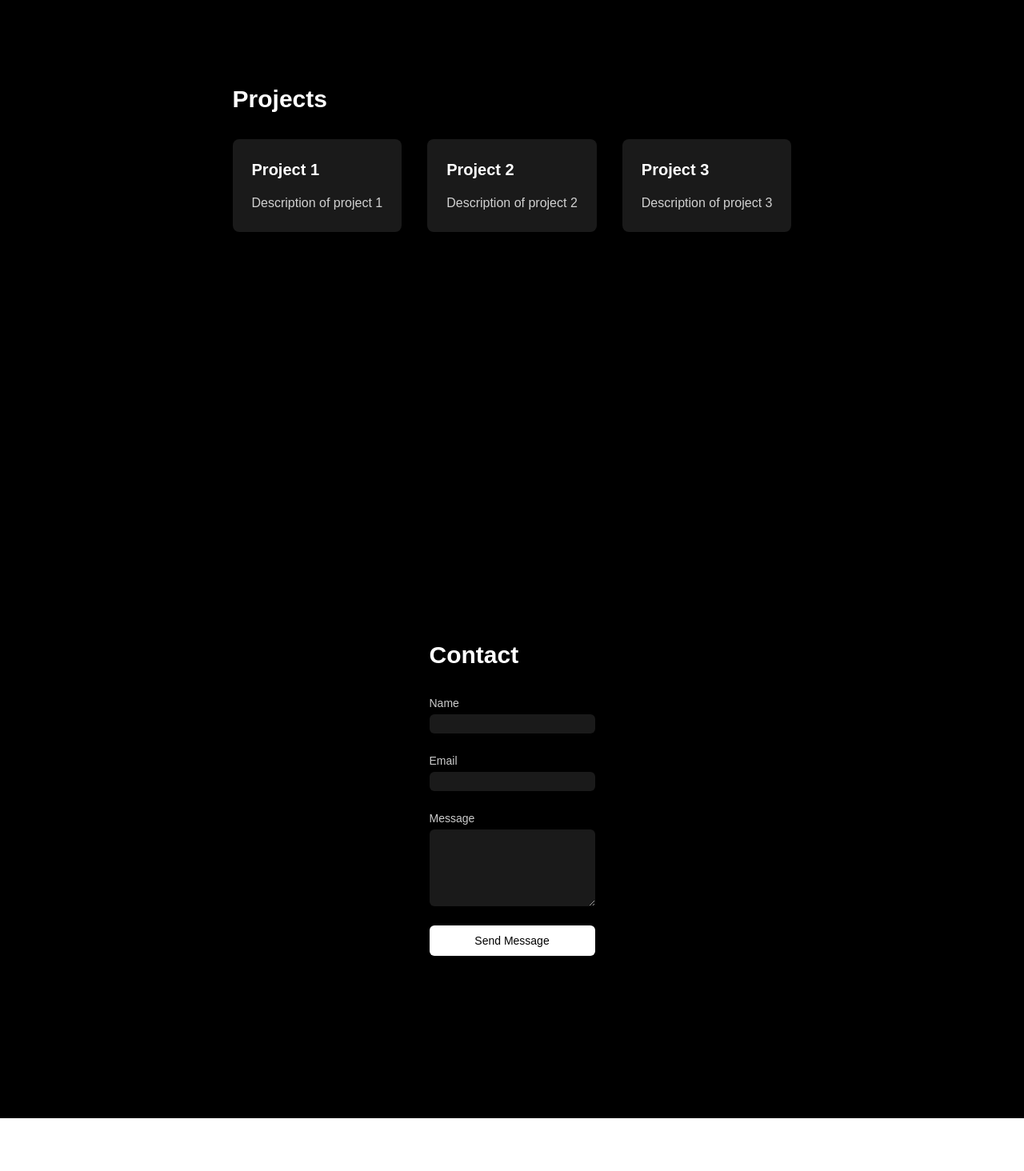
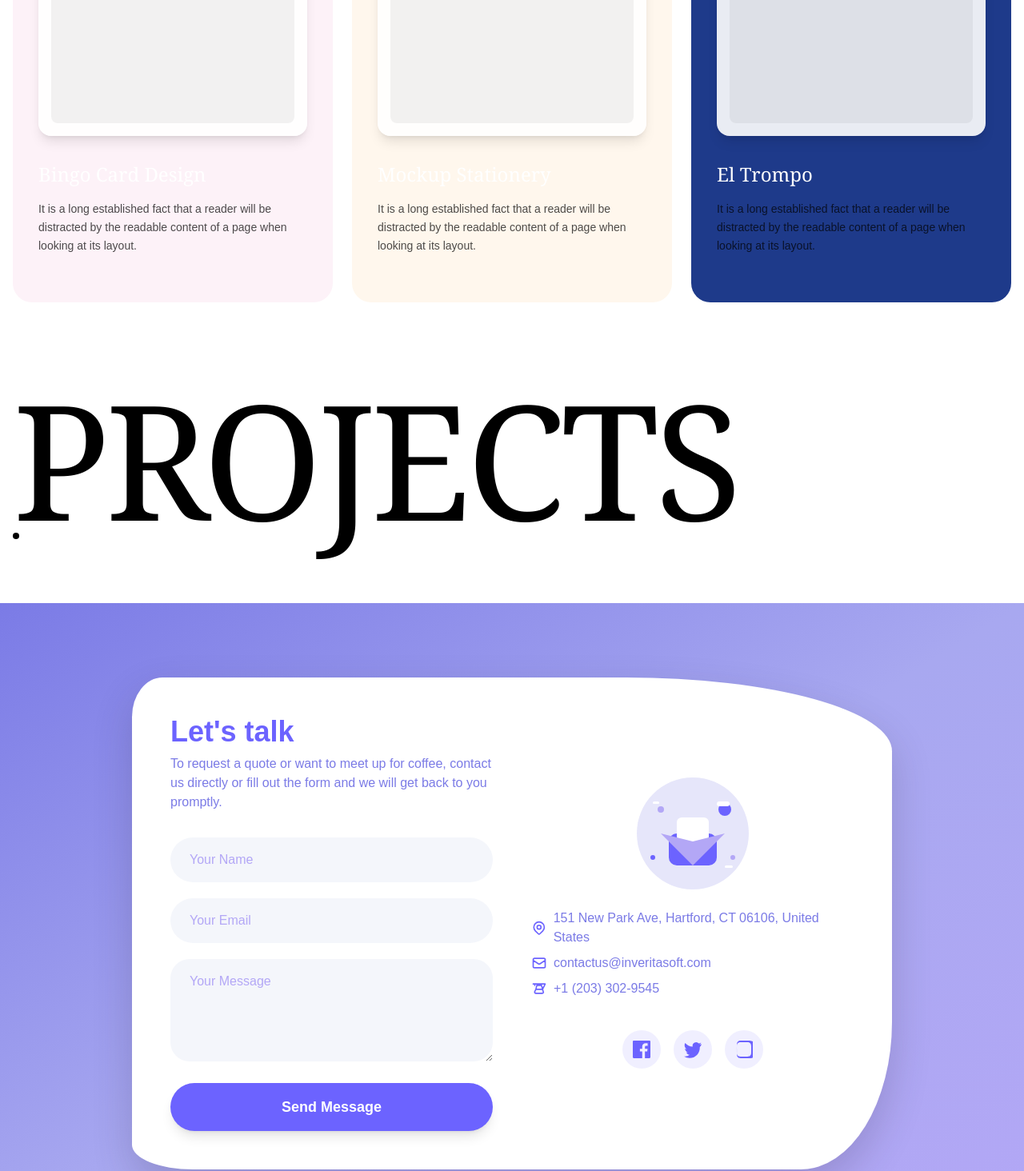
Before and after one commit to edenawoke9/portfolio, a Next.js app: page /home in a window 1280 px wide. Shown: the part 1066-2530 px from the top of the page at 80% size. Before the commit the page ends 2464 px from the top, so only its background shows below. Built offline with nearby package versions, Linux system fonts and the light colour scheme.

Commit message:
ui change

```diff
--- a/app/home/page.tsx
+++ b/app/home/page.tsx
@@ -119,8 +119,8 @@ export default function HomePage() {
 
         {/* Home Section */}
 
-          <div className="flex  items-center justify-between">
-          <div id="about"><About/></div>
+          <div className="flex  items-center justify-center">
+          {/* <div id="about"><About/></div> */}
             <SplineScene/>
 
           </div>
--- a/app/pages/about/page.tsx
+++ b/app/pages/about/page.tsx
@@ -1,46 +1,71 @@
 'use client';
 import { useEffect, useState } from "react";
 
-function Typewriter({ text, speed = 40, className = "" }: { text: string; speed?: number; className?: string }) {
-  const [displayed, setDisplayed] = useState("");
-  useEffect(() => {
-    let i = 0;
-    const interval = setInterval(() => {
-      setDisplayed((prev) => prev + text[i]);
-      i++;
-      if (i >= text.length) clearInterval(interval);
-    }, speed);
-    return () => clearInterval(interval);
-  }, [text, speed]);
-  return <span className={className}>{displayed}</span>;
+export default function About() {
+    const slides = [
+        {
+            title: "About Me",
+            content: "I am Eden Awoke, a full-stack software developer, who loves to create, modify, design, and develop websites."
+        },
+        {
+            title: "My Expertise",
+            content: "I design and develop digital solutions with attractive and well-coded interface which are perceived as easier to use and make users loyal."
+        },
+        {
+            title: "My Vision",
+            content: "Creating seamless, intuitive, and innovative web experiences that bridge the gap between technology and human interaction."
         }
+    ];
 
-export default function About(){
-    const aboutText = `I am Eden Awoke, a full-stack software developer, who loves to create, modify, design, and develop websites. I design and develop digital solutions with attractive and well-coded interface which are perceived as easier to use and make users loyal.`;
-    const [isVisible, setIsVisible] = useState(false);
-    useEffect(() => {
-      const handleScroll = () => {
-        const section = document.getElementById('about');
-        if (section) {
-          const rect = section.getBoundingClientRect();
-          if (rect.top < window.innerHeight && rect.bottom > 0) {
-            setIsVisible(true);
-          } else {
-            setIsVisible(false);
+    const [currentSlide, setCurrentSlide] = useState(1);
+
+    const nextSlide = () => {
+        setCurrentSlide((prev) => (prev === 2 ? 0 : prev + 1));
+    };
+
+    const prevSlide = () => {
+        setCurrentSlide((prev) => (prev === 0 ? 2 : prev - 1));
+    };
+
+    const getSlideClass = (index: number) => {
+        if (index === currentSlide) {
+            return "transform scale-100 opacity-100 z-30";
         }
+        if (index === (currentSlide + 1) % 3) {
+            return "transform -translate-x-[60%] scale-90 opacity-50 z-20";
         }
+        return "transform translate-x-[60%] scale-90 opacity-50 z-20";
     };
-      window.addEventListener('scroll', handleScroll);
-      handleScroll(); // check on mount
-      return () => window.removeEventListener('scroll', handleScroll);
-    }, []);
-    return  <section id="about" className="min-h-screen w-1/2 z-40 flex items-center bg-black ">
-    <div >
-      <h2 className="text-5xl font-extrabold mb-8">About Me</h2>
-      <p className={`text-3xl text-white/90 font-semibold leading-relaxed transition-opacity duration-700 ${isVisible ? 'opacity-100' : 'opacity-50'}`}>
-        {aboutText}
+
+    return (
+        <section className="min-h-screen w-full relative overflow-hidden flex items-center justify-center bg-black">
+            <div className="relative w-full max-w-7xl h-[600px] flex items-center justify-center">
+                {slides.map((slide, index) => (
+                    <div
+                        key={index}
+                        className={`absolute w-[600px] p-8 bg-gray-900/50 backdrop-blur-sm rounded-xl
+                            transition-all duration-700 ease-in-out ${getSlideClass(index)}`}
+                    >
+                        <h2 className="text-4xl font-extrabold mb-6 text-center">{slide.title}</h2>
+                        <p className="text-2xl text-white/90 font-semibold leading-relaxed text-center">
+                            {slide.content}
                         </p>
+                    </div>
+                ))}
 
+                <button
+                    onClick={prevSlide}
+                    className="absolute left-4 top-1/2 -translate-y-1/2 z-40 bg-white/10 hover:bg-white/20 text-white p-4 rounded-full backdrop-blur-sm transition-all"
+                >
+                    ←
+                </button>
+                <button
+                    onClick={nextSlide}
+                    className="absolute right-4 top-1/2 -translate-y-1/2 z-40 bg-white/10 hover:bg-white/20 text-white p-4 rounded-full backdrop-blur-sm transition-all"
+                >
+                    →
+                </button>
             </div>
         </section>
+    );
 }
--- a/app/pages/contact/page.tsx
+++ b/app/pages/contact/page.tsx
@@ -1,47 +1,67 @@
-export default function Contact(){
-    return <section id="contact" className="min-h-screen flex items-center bg-black/50">
-    <div className="max-w-7xl mx-auto px-4 sm:px-6 lg:px-8 py-12">
-      <h2 className="text-3xl font-bold mb-8">Contact</h2>
-      <div className="max-w-lg mx-auto">
-        <form className="space-y-6">
-          <div>
-            <label htmlFor="name" className="block text-sm font-medium text-white/80">
-              Name
-            </label>
-            <input
-              type="text"
-              id="name"
-              className="mt-1 block w-full rounded-md bg-white/10 border-white/20 text-white focus:border-white/40 focus:ring-white/40"
-            />
+// import { FaFacebookF, FaTwitter, FaInstagram } from 'react-icons/fa';
+
+export default function Contact() {
+  return (
+    <section id="contact" className="min-h-screen flex items-center justify-center bg-gradient-to-br from-[#7b7be6] via-[#a8a8f0] to-[#b3a7f6] py-12 px-2">
+      <div
+        className="relative w-full mx-auto flex flex-col md:flex-row items-stretch bg-white p-12"
+        style={{
+          maxWidth: '950px',
+          boxShadow: '0 20px 50px rgba(45, 35, 66, 0.2)',
+          borderRadius: '4% 35% 12% 8% / 8% 15% 30% 5%',
+          boxSizing: 'border-box'
+        }}
+      >
+        {/* Left: Form */}
+        <div className="flex-1 flex flex-col justify-center z-20">
+          <h2 className="text-3xl md:text-4xl font-extrabold text-[#6c63ff] mb-2">Let's talk</h2>
+          <p className="text-[#7b7be6] mb-8">To request a quote or want to meet up for coffee, contact us directly or fill out the form and we will get back to you promptly.</p>
+          <form className="space-y-5">
+            <input type="text" placeholder="Your Name" className="w-full rounded-full bg-[#f4f6fb] px-6 py-4 text-[#6c63ff] placeholder-[#b3a7f6] focus:outline-none focus:ring-2 focus:ring-[#6c63ff] text-base" />
+            <input type="email" placeholder="Your Email" className="w-full rounded-full bg-[#f4f6fb] px-6 py-4 text-[#6c63ff] placeholder-[#b3a7f6] focus:outline-none focus:ring-2 focus:ring-[#6c63ff] text-base" />
+            <textarea placeholder="Your Message" rows={4} className="w-full rounded-3xl bg-[#f4f6fb] px-6 py-4 text-[#6c63ff] placeholder-[#b3a7f6] focus:outline-none focus:ring-2 focus:ring-[#6c63ff] text-base" />
+            <button type="submit" className="w-full mt-2 py-4 rounded-full bg-[#6c63ff] text-white font-semibold shadow-lg hover:bg-[#5548c8] transition text-lg">Send Message</button>
+          </form>
+        </div>
+        {/* Right: Illustration, Info, Socials */}
+        <div className="flex-1 flex flex-col justify-center items-center md:pl-12 z-20">
+          {/* Illustration */}
+          <div className="mb-6">
+            <svg width="160" height="140" viewBox="0 0 160 140" fill="none" xmlns="http://www.w3.org/2000/svg">
+              <circle cx="80" cy="70" r="70" fill="#e6e6fa" />
+              <rect x="50" y="70" width="60" height="40" rx="10" fill="#6c63ff" />
+              <rect x="60" y="50" width="40" height="30" rx="6" fill="#fff" />
+              <polygon points="80,80 120,70 80,110 40,70" fill="#b3a7f6" />
+              <circle cx="120" cy="40" r="8" fill="#6c63ff" />
+              <rect x="110" y="30" width="16" height="6" rx="3" fill="#fff" />
+              <circle cx="40" cy="40" r="4" fill="#b3a7f6" />
+              <rect x="30" y="30" width="8" height="3" rx="1.5" fill="#fff" />
+              <circle cx="130" cy="100" r="3" fill="#b3a7f6" />
+              <circle cx="30" cy="100" r="3" fill="#6c63ff" />
+              <rect x="120" y="110" width="10" height="3" rx="1.5" fill="#fff" />
+            </svg>
           </div>
-          <div>
-            <label htmlFor="email" className="block text-sm font-medium text-white/80">
-              Email
-            </label>
-            <input
-              type="email"
-              id="email"
-              className="mt-1 block w-full rounded-md bg-white/10 border-white/20 text-white focus:border-white/40 focus:ring-white/40"
-            />
+          <div className="mb-6 text-[#7b7be6] text-base space-y-2 w-full">
+            <div className="flex items-center gap-2">
+              <svg className="w-5 h-5 text-[#6c63ff]" fill="none" stroke="currentColor" strokeWidth="2" viewBox="0 0 24 24"><path strokeLinecap="round" strokeLinejoin="round" d="M17.657 16.657L13.414 20.9a2 2 0 01-2.828 0l-4.243-4.243a8 8 0 1111.314 0z" /><path strokeLinecap="round" strokeLinejoin="round" d="M15 11a3 3 0 11-6 0 3 3 0 016 0z" /></svg>
+              <span>151 New Park Ave, Hartford, CT 06106, United States</span>
+            </div>
+            <div className="flex items-center gap-2">
+              <svg className="w-5 h-5 text-[#6c63ff]" fill="none" stroke="currentColor" strokeWidth="2" viewBox="0 0 24 24"><path strokeLinecap="round" strokeLinejoin="round" d="M3 8l7.89 5.26a2 2 0 002.22 0L21 8M5 19h14a2 2 0 002-2V7a2 2 0 00-2-2H5a2 2 0 00-2 2v10a2 2 0 002 2z" /></svg>
+              <span>contactus@inveritasoft.com</span>
+            </div>
+            <div className="flex items-center gap-2">
+              <svg className="w-5 h-5 text-[#6c63ff]" fill="none" stroke="currentColor" strokeWidth="2" viewBox="0 0 24 24"><path strokeLinecap="round" strokeLinejoin="round" d="M3 5h2l.4 2M7 13h10l4-8H5.4M7 13l-1.35 2.7A2 2 0 007.48 19h9.04a2 2 0 001.83-1.3L17 13M7 13l1.5-6h7l1.5 6" /></svg>
+              <span>+1 (203) 302-9545</span>
+            </div>
           </div>
-          <div>
-            <label htmlFor="message" className="block text-sm font-medium text-white/80">
-              Message
-            </label>
-            <textarea
-              id="message"
-              rows={4}
-              className="mt-1 block w-full rounded-md bg-white/10 border-white/20 text-white focus:border-white/40 focus:ring-white/40"
-            ></textarea>
+          <div className="flex gap-4 mt-4">
+            <a href="#" className="w-12 h-12 flex items-center justify-center rounded-full bg-[#6c63ff]/10 text-[#6c63ff] hover:bg-[#6c63ff]/20 transition"><svg width="22" height="22" fill="currentColor" viewBox="0 0 24 24"><path d="M22.675 0h-21.35C.595 0 0 .592 0 1.326v21.348C0 23.408.595 24 1.326 24h11.495v-9.294H9.691v-3.622h3.13V8.413c0-3.1 1.893-4.788 4.659-4.788 1.325 0 2.463.099 2.797.143v3.24l-1.918.001c-1.504 0-1.797.715-1.797 1.763v2.313h3.587l-.467 3.622h-3.12V24h6.116C23.406 24 24 23.408 24 22.674V1.326C24 .592 23.406 0 22.675 0"/></svg></a>
+            <a href="#" className="w-12 h-12 flex items-center justify-center rounded-full bg-[#6c63ff]/10 text-[#6c63ff] hover:bg-[#6c63ff]/20 transition"><svg width="22" height="22" fill="currentColor" viewBox="0 0 24 24"><path d="M24 4.557a9.83 9.83 0 01-2.828.775 4.932 4.932 0 002.165-2.724c-.951.564-2.005.974-3.127 1.195a4.916 4.916 0 00-8.38 4.482C7.691 8.095 4.066 6.13 1.64 3.161c-.542.929-.856 2.01-.857 3.17 0 2.188 1.115 4.117 2.823 5.254a4.904 4.904 0 01-2.229-.616c-.054 2.281 1.581 4.415 3.949 4.89a4.936 4.936 0 01-2.224.084c.627 1.956 2.444 3.377 4.6 3.417A9.867 9.867 0 010 21.543a13.94 13.94 0 007.548 2.209c9.057 0 14.009-7.496 14.009-13.986 0-.213-.005-.425-.014-.636A9.936 9.936 0 0024 4.557z"/></svg></a>
+            <a href="#" className="w-12 h-12 flex items-center justify-center rounded-full bg-[#6c63ff]/10 text-[#6c63ff] hover:bg-[#6c63ff]/20 transition"><svg width="22" height="22" fill="currentColor" viewBox="0 0 24 24"><path d="M12 2.163c3.204 0 3.584.012 4.85.07 1.366.062 2.633.334 3.608 1.308.974.974 1.246 2.241 1.308 3.608.058 1.266.069 1.646.069 4.85s-.012 3.584-.07 4.85c-.062 1.366-.334 2.633-1.308 3.608-.974.974-2.241 1.246-3.608 1.308-1.266.058-1.646.069-4.85.069s-3.584-.012-4.85-.07c-1.366-.062-2.633-.334-3.608-1.308-.974-.974-1.246-2.241-1.308-3.608C2.175 15.647 2.163 15.267 2.163 12s.012-3.584.07-4.85c.062-1.366.334-2.633 1.308-3.608.974-.974 2.241-1.246 3.608-1.308C8.416 2.175 8.796 2.163 12 2.163zm0-2.163C8.741 0 8.332.013 7.052.072 5.775.131 4.602.425 3.635 1.392 2.668 2.359 2.374 3.532 2.315 4.808 2.256 6.088 2.243 6.497 2.243 12c0 5.503.013 5.912.072 7.192.059 1.276.353 2.449 1.32 3.416.967.967 2.14 1.261 3.416 1.32 1.28.059 1.689.072 7.192.072s5.912-.013 7.192-.072c1.276-.059 2.449-.353 3.416-1.32.967-.967 1.261-2.14 1.32-3.416.059-1.28.072-1.689.072-7.192s-.013-5.912-.072-7.192c-.059-1.276-.353-2.449-1.32-3.416C21.449.425 20.276.131 19 .072 17.72.013 17.311 0 12 0z"/></svg></a>
           </div>
-          <button
-            type="submit"
-            className="w-full flex justify-center py-2 px-4 border border-transparent rounded-md shadow-sm text-sm font-medium text-black bg-white hover:bg-white/90 focus:outline-none focus:ring-2 focus:ring-offset-2 focus:ring-white/50"
-          >
-            Send Message
-          </button>
-        </form>
+        </div>
       </div>
-    </div>
-  </section>
+    </section>
+  );
 }
--- a/app/pages/projects/page.tsx
+++ b/app/pages/projects/page.tsx
@@ -1,24 +1,72 @@
-export default function Project(){
+'use client';
+
+export default function Project() {
+    const projects = [
+        {
+            number: "1",
+            title: "Bingo Card Design",
+            description: "It is a long established fact that a reader will be distracted by the readable content of a page when looking at its layout.",
+            image: "/bingo-card.jpg",
+            bgColor: "bg-pink-50"
+        },
+        {
+            number: "2",
+            title: "Mockup Stationery",
+            description: "It is a long established fact that a reader will be distracted by the readable content of a page when looking at its layout.",
+            image: "/mockup-stationery.jpg",
+            bgColor: "bg-orange-50"
+        },
+        {
+            number: "3",
+            title: "El Trompo",
+            description: "It is a long established fact that a reader will be distracted by the readable content of a page when looking at its layout.",
+            image: "/el-trompo.jpg",
+            bgColor: "bg-blue-900"
+        }
+    ];
+
     return (
-        <section id="projects" className="min-h-screen flex items-center">
-          <div className="max-w-7xl mx-auto px-4 sm:px-6 lg:px-8 py-12">
-            <h2 className="text-3xl font-bold mb-8">Projects</h2>
-            <div className="grid grid-cols-1 md:grid-cols-2 lg:grid-cols-3 gap-8">
-              {/* Project cards will go here */}
-              <div className="bg-white/10 rounded-lg p-6">
-                <h3 className="text-xl font-bold mb-4">Project 1</h3>
-                <p className="text-white/80">Description of project 1</p>
-              </div>
-              <div className="bg-white/10 rounded-lg p-6">
-                <h3 className="text-xl font-bold mb-4">Project 2</h3>
-                <p className="text-white/80">Description of project 2</p>
-              </div>
-              <div className="bg-white/10 rounded-lg p-6">
-                <h3 className="text-xl font-bold mb-4">Project 3</h3>
-                <p className="text-white/80">Description of project 3</p>
-              </div>
+        <section className="min-h-screen bg-white py-20">
+            <div className="max-w-7xl mx-auto px-4">
+                {/* Projects Grid */}
+                <div className="grid grid-cols-3 gap-6 mb-24">
+                    {projects.map((project, index) => (
+                        <div key={index} className={`${project.bgColor} rounded-3xl p-8 relative min-h-[500px] group hover:scale-[1.02] transition-transform duration-300`}>
+                            {/* Project Number */}
+                            <div className="absolute -left-4 -top-4 text-[120px] font-serif text-black/10">
+                                {project.number}
+                            </div>
+
+                            {/* Content Container */}
+                            <div className="relative z-10 h-full flex flex-col">
+                                {/* Image Card */}
+                                <div className="bg-white/90 rounded-2xl p-4 shadow-lg transform group-hover:-rotate-2 transition-transform duration-300">
+                                    <div className="aspect-[4/3] relative overflow-hidden rounded-lg">
+                                        {/* Replace with actual image */}
+                                        <div className="absolute inset-0 bg-black/5"></div>
+                                    </div>
+                                </div>
+
+                                {/* Text Content */}
+                                <div className="mt-8">
+                                    <h3 className="text-2xl font-serif mb-4">{project.title}</h3>
+                                    <p className="text-black/70 leading-relaxed text-sm">
+                                        {project.description}
+                                    </p>
+                                </div>
+                            </div>
+                        </div>
+                    ))}
+                </div>
+
+                {/* Projects Text */}
+                <div className="relative">
+                    <h2 className="text-[200px] font-serif text-black tracking-tight leading-none">
+                        PROJECTS
+                    </h2>
+                    <div className="absolute bottom-0 left-0 w-2 h-2 bg-black rounded-full"></div>
+                </div>
             </div>
-          </div>
         </section>
-    )
+    );
 }
```
Lines whose indentation alone changed are shown as unchanged.
